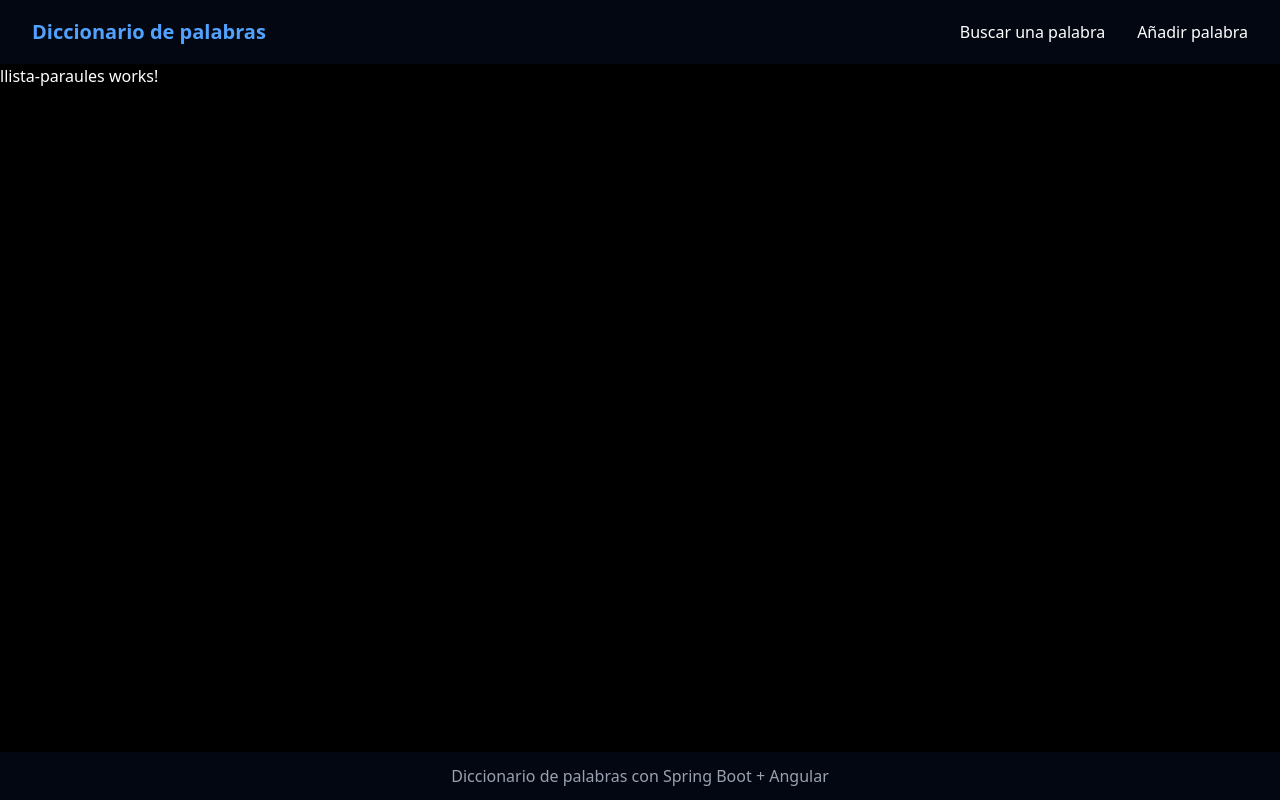
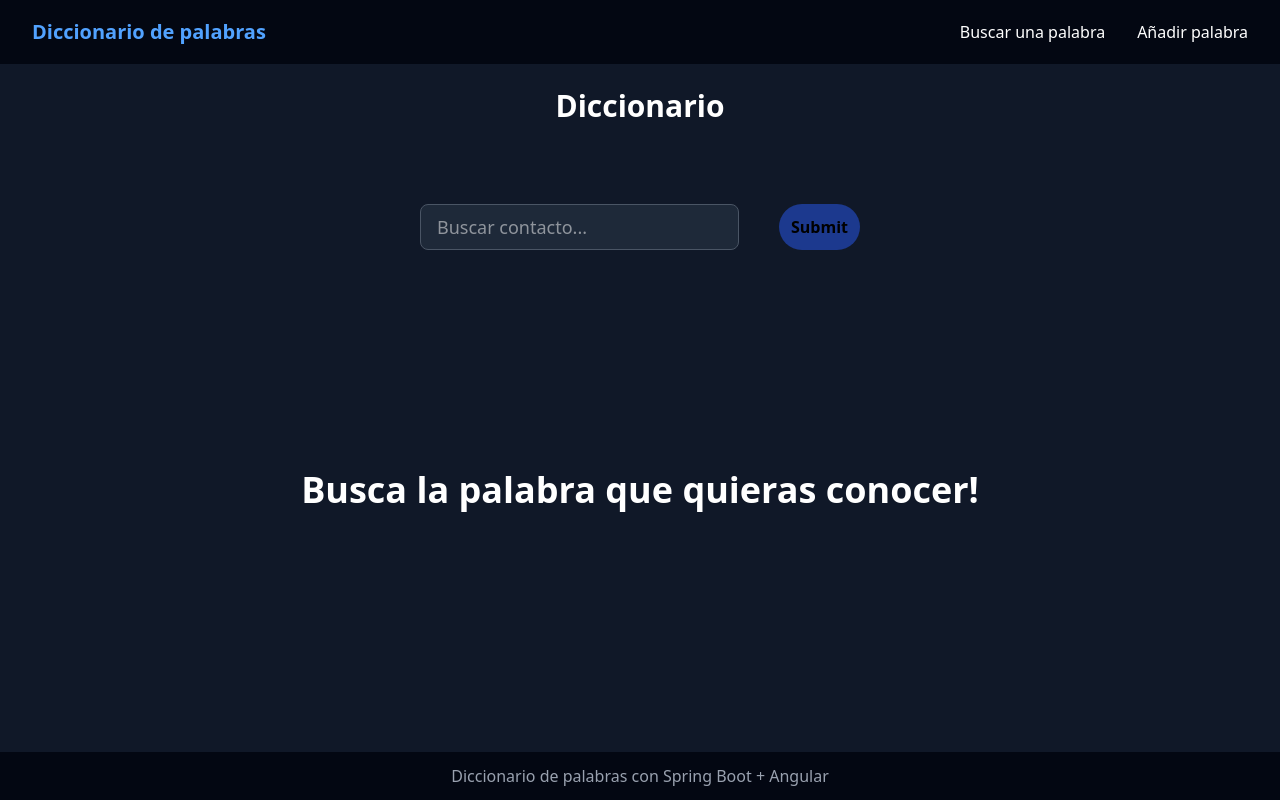
Before and after one commit to IFC33B/diccionari, an Angular app in the folder front-end/diccionari/: page /paraules in a window 1280 px wide. Built offline with nearby package versions, Linux system fonts and the light colour scheme.

Commit message:
Add(llista-paraules.html): HTML

```diff
--- a/front-end/diccionari/src/app/components/llista-paraules/llista-paraules.html
+++ b/front-end/diccionari/src/app/components/llista-paraules/llista-paraules.html
@@ -1 +1,47 @@
-<p>llista-paraules works!</p>
+<section class="p-6 bg-gray-900 h-full">
+  <h1 class="text-3xl font-bold mb-20 text-center text-white">Diccionario</h1>
+
+  <!-- Indicador de carga -->
+  @if (carregant()) {
+  <section class="flex flex-col items-center py-8">
+    <div class="animate-spin rounded-full h-12 w-12 border-4 border-blue-400 border-t-blue-600 mb-3"></div>
+    <span class="text-gray-400 text-lg">Cargando palabra...</span>
+  </section>
+  }
+
+  <!-- Mensaje de error -->
+  @if (error()) {
+  <section class="bg-red-900 text-red-400 text-center shadow-lg rounded-2xl p-6 mb-8 border border-red-700">
+    <p class="mb-3 font-semibold text-lg">{{ error() }}</p>
+    <button
+      class="px-5 py-2 border border-red-400 text-red-400 rounded-full hover:bg-red-400 hover:text-black transition-all duration-300 shadow-md"
+      (click)="cercarParaula()">
+      Volver a intentar
+    </button>
+  </section>
+  }
+
+  <!-- Barra de búsqueda -->
+  <form class="w-110 mb-20 mx-auto flex gap-10" (submit)="cercarParaula()">
+    <input type="text" name="cerca" [(ngModel)]="cerca" placeholder="Buscar contacto..." class="w-full px-4 py-2 bg-gray-800 text-white text-lg rounded-lg border border-gray-600 focus:outline-none focus:ring-2 focus:ring-blue-500" />
+
+    <input type="submit" class="bg-blue-900 hover:bg-blue-950 text-black hover:text-white font-bold px-3 py-1 transition-all duration-300 transform hover:-translate-y-0.5 rounded-4xl">
+  </form>
+
+  @if (!paraula()) {
+
+  <section class="flex justify-center h-1/2">
+    <h1 class="my-auto text-4xl font-bold">Busca la palabra que quieras conocer!</h1>
+  </section>
+
+  } @else {
+  <!-- Palabra -->
+  <section class="w-full flex justify-center">
+    <div class="bg-gray-800 rounded-lg shadow p-4 hover:bg-gray-700 transition w-full md:w-1/2">
+      <h2 class="text-xl text-gray-300 font-semibold mb-2">{{paraula()?.terme}}</h2>
+      <p class="text-gray-300 mb-1">{{paraula()?.definicio}}</p>
+      <span class="inline-flex items-center px-2 py-0.5 mt-6 text-sm font-medium text-white bg-blue-800 rounded-full">ID #{{paraula()?.id}}</span>
+    </div>
+  </section>
+  }
+</section>
--- a/front-end/diccionari/src/app/components/llista-paraules/llista-paraules.ts
+++ b/front-end/diccionari/src/app/components/llista-paraules/llista-paraules.ts
@@ -1,11 +1,11 @@
 import { Component, signal } from '@angular/core';
 import { Paraula } from '../../models';
-import { FormControl } from '@angular/forms';
 import { ParaulaService } from '../../services/paraula.service';
+import { FormsModule } from '@angular/forms';
 
 @Component({
   selector: 'app-llista-paraules',
-  imports: [],
+  imports: [FormsModule],
   templateUrl: './llista-paraules.html',
   styleUrl: './llista-paraules.css',
 })
@@ -14,7 +14,7 @@ export class LlistaParaules {
   carregant = signal(false);
   error = signal<string | null>(null);
 
-  cerca = signal<string>('');
+  cerca: string = '';
 
   constructor(private paraulaService: ParaulaService) {}
 
@@ -24,7 +24,7 @@ export class LlistaParaules {
     this.error.set(null);
 
     // Service
-    this.paraulaService.getParaula(this.cerca()).subscribe({
+    this.paraulaService.getParaula(this.cerca).subscribe({
       next: (data) => {
         this.paraula.set(data);
         this.carregant.set(false);
```
